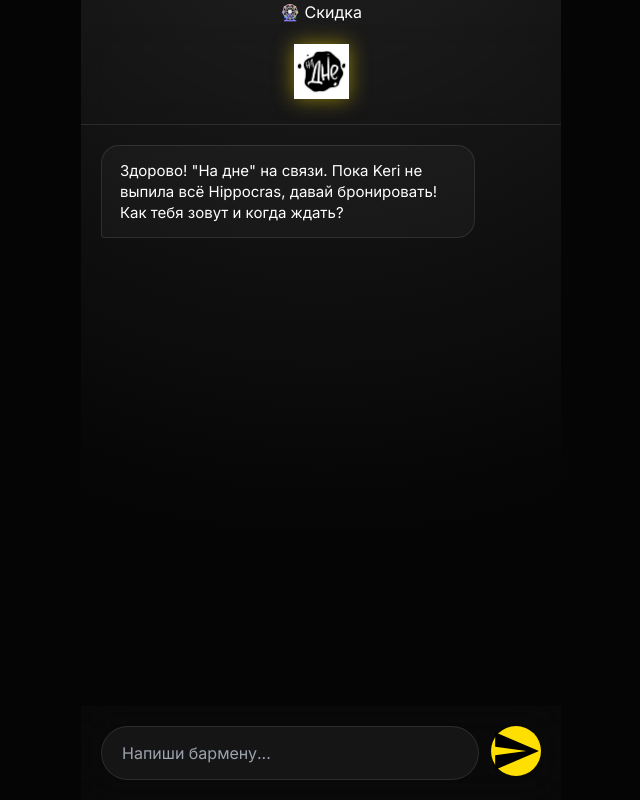
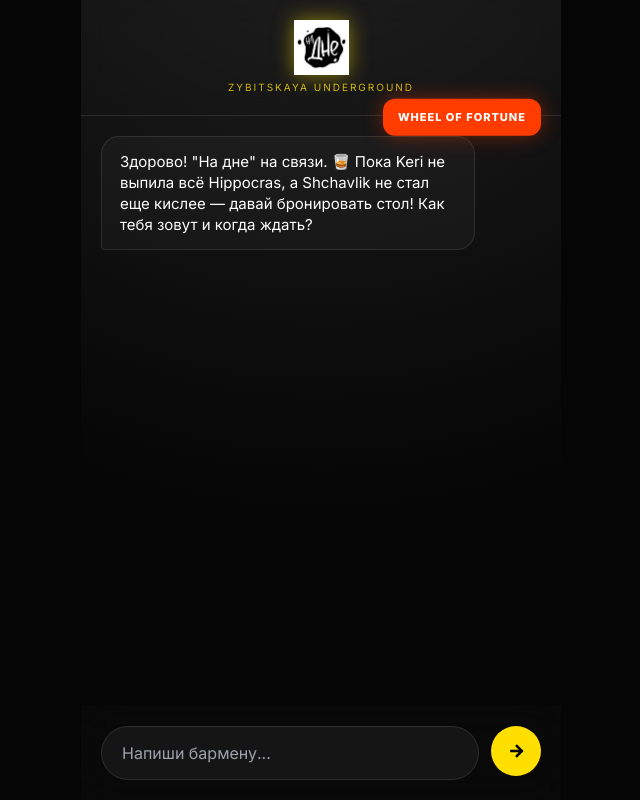
Before and after one commit to Vazhniy/Booking_bar-na-dne, a React (Vite) app in the folder frontend/: page / in a window 1280 px wide. Shown: the whole page, without its empty margins (319-959 px from the left). Built offline with nearby package versions, Linux system fonts and the light colour scheme; a web font is replaced by a local one.

Commit message:
Update App.jsx

```diff
--- a/frontend/src/App.jsx
+++ b/frontend/src/App.jsx
@@ -2,21 +2,19 @@ import React, { useState, useEffect, useRef } from 'react';
 import axios from 'axios';
 import './App.css';
 
-const RENDER_URL = 'https://booking-bar-na-dne.onrender.com'; // ТВОЯ ССЫЛКА
+const RENDER_URL = 'https://booking-bar-na-dne.onrender.com';
 
 function App() {
   const [messages, setMessages] = useState([
-    { role: 'bot', text: 'Здорово! "На дне" на связи. Пока Keri не выпила всё Hippocras, давай бронировать! Как тебя зовут и когда ждать?' }
+    { role: 'bot', text: 'Здорово! "На дне" на связи. 🥃 Пока Keri не выпила всё Hippocras, а Shchavlik не стал еще кислее — давай бронировать стол! Как тебя зовут и когда ждать?' }
   ]);
   const [input, setInput] = useState('');
   const [loading, setLoading] = useState(false);
   const chatEndRef = useRef(null);
 
-  const scrollToBottom = () => {
+  useEffect(() => {
     chatEndRef.current?.scrollIntoView({ behavior: "smooth" });
-  };
-
-  useEffect(scrollToBottom, [messages, loading]); // Добавили loading в зависимости
+  }, [messages, loading]);
 
   const handleSend = async () => {
     if (!input.trim() || loading) return;
@@ -29,11 +27,11 @@ function App() {
     try {
       const response = await axios.post(`${RENDER_URL}/api/chat`, {
         message: input,
-        history: messages.map(m => ({role: m.role, text: m.text})) // Чистим историю перед отправкой
+        history: messages.map(m => ({role: m.role, text: m.text}))
       });
       setMessages(prev => [...prev, { role: 'bot', text: response.data.text }]);
     } catch (error) {
-      setMessages(prev => [...prev, { role: 'bot', text: 'Ошибка связи. Попробуй через минуту, бармен отошел за Shchavlik.' }]);
+      setMessages(prev => [...prev, { role: 'bot', text: 'Ошибка сети. Бармен пошел менять кегу, попробуй еще раз.' }]);
     } finally {
       setLoading(false);
     }
@@ -41,13 +39,13 @@ function App() {
 
   return (
     <div className="app-container">
-      {/* Кнопка с иконкой */}
-      <button className="wheel-btn" onClick={() => alert('Колесо скоро будет готово!')}>
-        <span className="wheel-icon">🎡</span> Скидка
+      <button className="wheel-trigger" onClick={() => alert('🎡 Колесо удачи скоро будет запущено!')}>
+        WHEEL OF FORTUNE
       </button>
 
       <header className="header">
         <img src="/logo.png" alt="На дне" className="logo" />
+        <div className="status">Zybitskaya Underground</div>
       </header>
 
       <div className="chat-window">
@@ -56,31 +54,26 @@ function App() {
             {msg.text}
           </div>
         ))}
-
-        {/* Новый анимированный индикатор печати */}
         {loading && (
-          <div className="message bot typing-indicator">
+          <div className="typing">
             <div className="dot"></div>
             <div className="dot"></div>
             <div className="dot"></div>
           </div>
         )}
-
         <div ref={chatEndRef} />
       </div>
 
       <div className="input-area">
         <input
-          type="text"
+          placeholder="Напиши бармену..."
           value={input}
           onChange={(e) => setInput(e.target.value)}
-          onKeyPress={(e) => e.key === 'Enter' && handleSend()}
-          placeholder="Напиши бармену..."
+          onKeyDown={(e) => e.key === 'Enter' && handleSend()}
         />
-        <button className="send-btn" onClick={handleSend} disabled={loading}>
-          {/* SVG иконка стрелки */}
-          <svg className="send-icon" viewBox="0 0 24 24">
-            <path d="M2.01 21L23 12 2.01 3 2 10l15 2-15 2z"/>
+        <button className="send-btn" onClick={handleSend}>
+          <svg width="20" height="20" viewBox="0 0 24 24" fill="none" stroke="black" strokeWidth="3">
+            <path d="M5 12h14M12 5l7 7-7 7"/>
           </svg>
         </button>
       </div>
```
